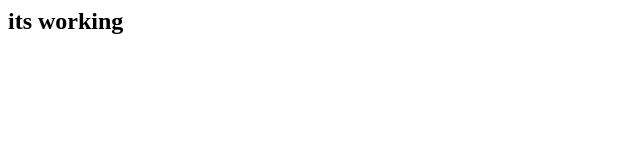
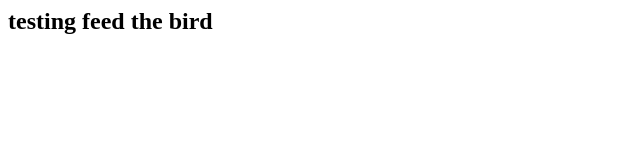
Before and after one commit to byfebeef/JavaScriptProject_FeedTheBird, a plain HTML site: page dist/index.html in a window 1280 px wide. Shown: the whole page, without its empty margins (0-640 px from the left). Drawn offline with Linux system fonts and the light colour scheme.

Commit message:
second commit

```diff
--- a/dist/index.html
+++ b/dist/index.html
@@ -6,6 +6,7 @@
     <script src="main.js"></script>
 </head>
 <body>
-    <h2>its working</h2>
+    <!-- webpack --watch --mode=development -->
+    <h2>testing feed the bird</h2>
 </body>
 </html>
```
